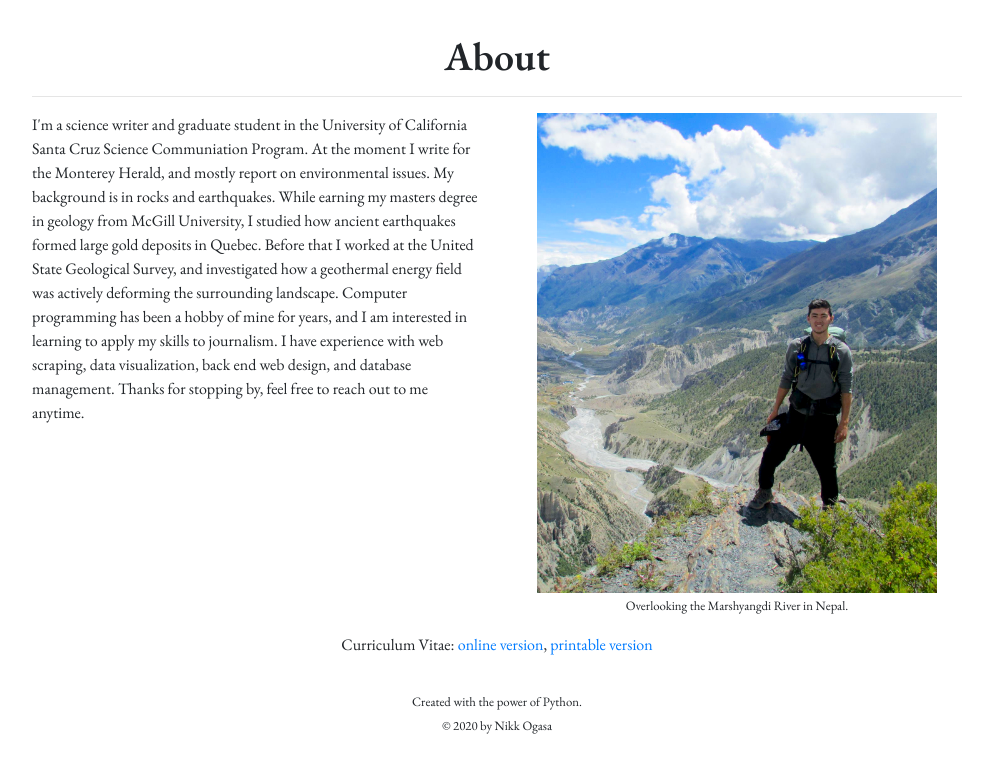
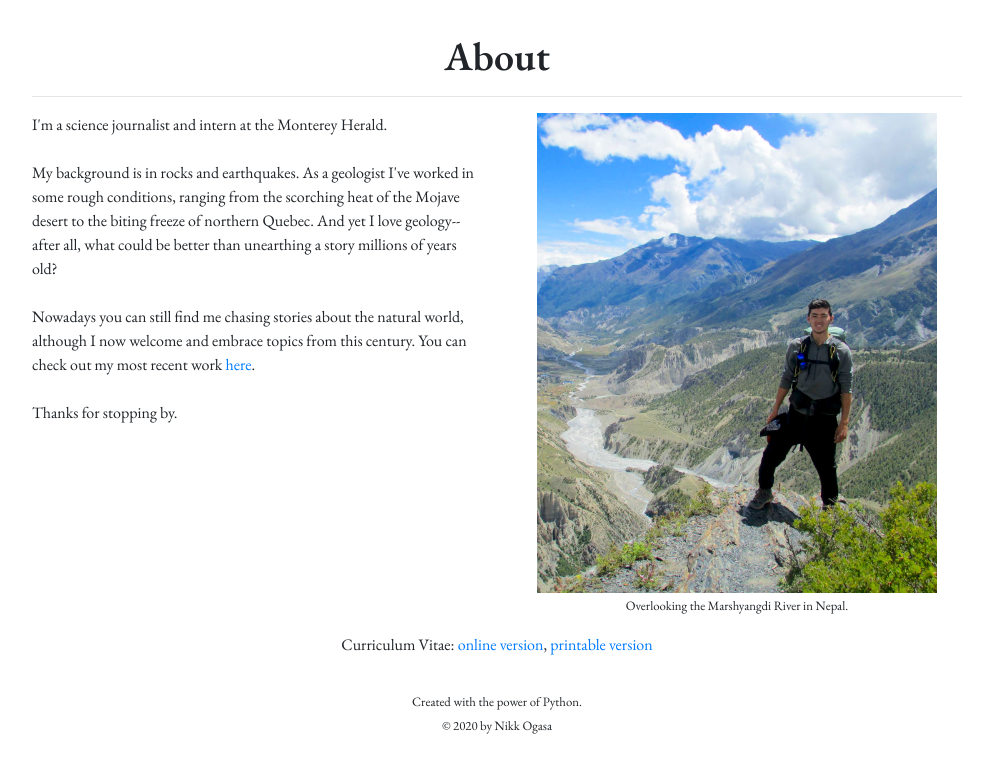
Before and after one commit to ntogasa/personal_website, a Django app: page /about/ in a window 1280 px wide. Shown: the part 80-849 px from the top of the page, without its empty margins (143-1136 px from the left). Run offline with Django 3.2, Linux system fonts and the light colour scheme; parts of the project's set-up code (start-up, migrations or seed data) failed here and were passed over; some libraries are stand-ins or nearby versions.

Commit message:
Edit about me

```diff
--- a/templates/about.html
+++ b/templates/about.html
@@ -16,21 +16,17 @@
         <div class="col-12 col-sm-11 col-md-9 justify-content-center container-fluid">
             <div class="row justify-content-center">
                 <div class="col-12 col-sm-6">
-                    I'm a science writer and graduate student in the University of California Santa Cruz
-                    Science Communiation Program. At the moment I write for the
-                    Monterey Herald, and mostly report on environmental issues.
-
-                    My background is in rocks and earthquakes. While earning my masters degree in geology from
-                    McGill University, I studied how ancient earthquakes formed large gold deposits in Quebec. Before
-                    that I worked at the United State Geological Survey, and investigated how a geothermal energy
-                    field was actively deforming the surrounding landscape.
-
-                    Computer programming has been a hobby of mine for years, and I am interested in learning to apply
-                    my skills to journalism. I have experience with web scraping, data visualization, back end web
-                    design, and database management.
-
-                    Thanks for stopping by, feel free to reach out to me anytime.
+                    I'm a science journalist and intern at the Monterey Herald.
                     <br><br>
+                    My background is in rocks and earthquakes. As a geologist I've worked in some rough conditions,
+                    ranging from the scorching heat of the Mojave desert to the biting freeze of northern Quebec. And
+                    yet I love geology--after all, what could be better than unearthing a story millions of years old?
+                    <br><br>
+                    Nowadays you can still find me chasing stories about the natural world, although I now welcome and
+                    embrace topics from this century. You can check out my most recent work
+                    <a href="{% url 'writing' %}"> here</a>.
+                    <br><br>
+                    Thanks for stopping by.
                 </div>
                 <div class="col-12 col-sm-6 text-center">
                     <img class="img-fluid about-photo" alt="Science writer Nikk Ogasa on a mountain." src="{% static 'images/nikk_ogasa_mountain.jpg' %}">
```
